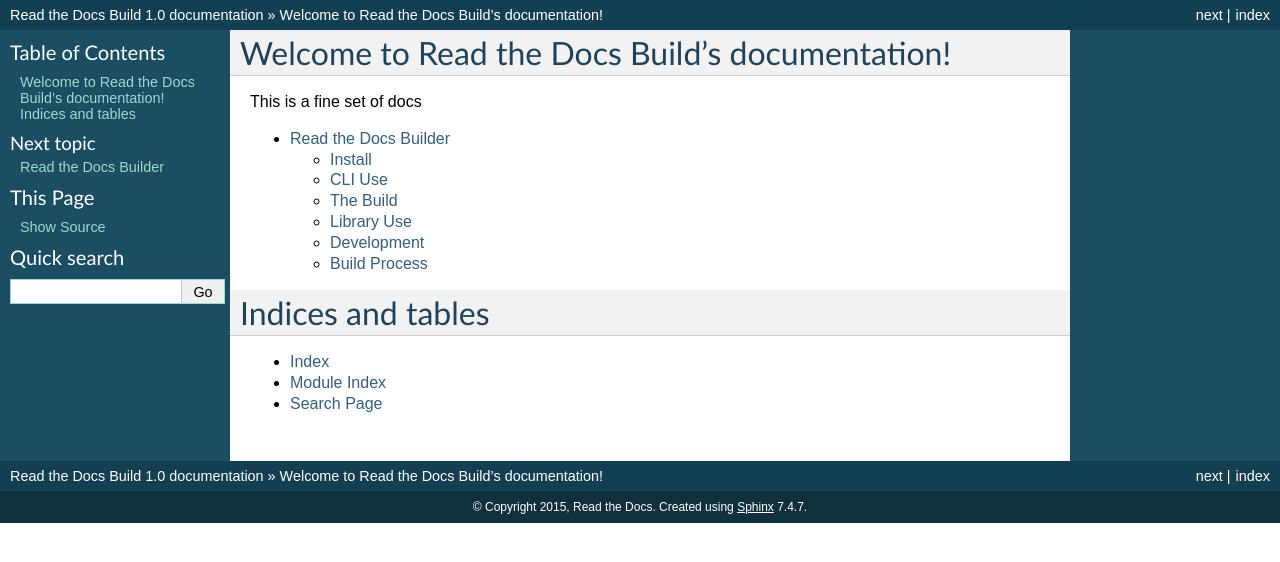
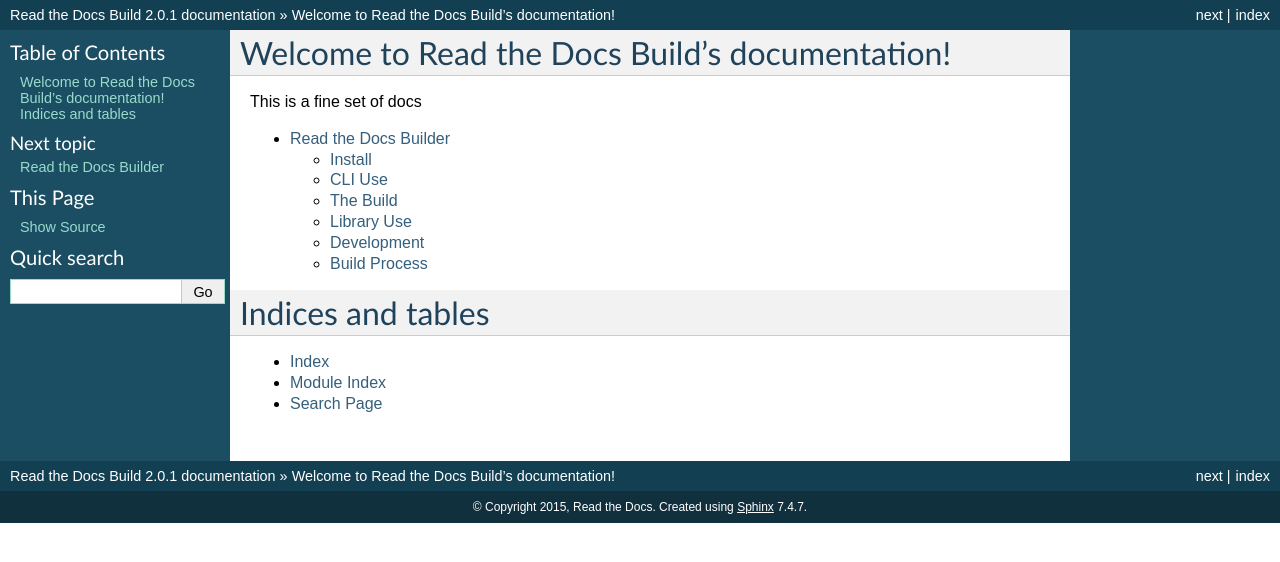
Before and after one commit to readthedocs/readthedocs-build, a Sphinx documentation site: the page built from docs/index.rst, in a window 1280 px wide. Shown: the top 562 px of the page. Built offline with Sphinx 7.4.7, drawn with Linux system fonts in a browser that asks for light colours.

Commit message:
Update docs version

```diff
--- a/docs/conf.py
+++ b/docs/conf.py
@@ -53,9 +53,9 @@ author = u'Read the Docs'
 # built documents.
 #
 # The short X.Y version.
-version = '1.0'
+version = '2.0'
 # The full version, including alpha/beta/rc tags.
-release = '1.0'
+release = '2.0.1'
 
 # The language for content autogenerated by Sphinx. Refer to documentation
 # for a list of supported languages.
```
